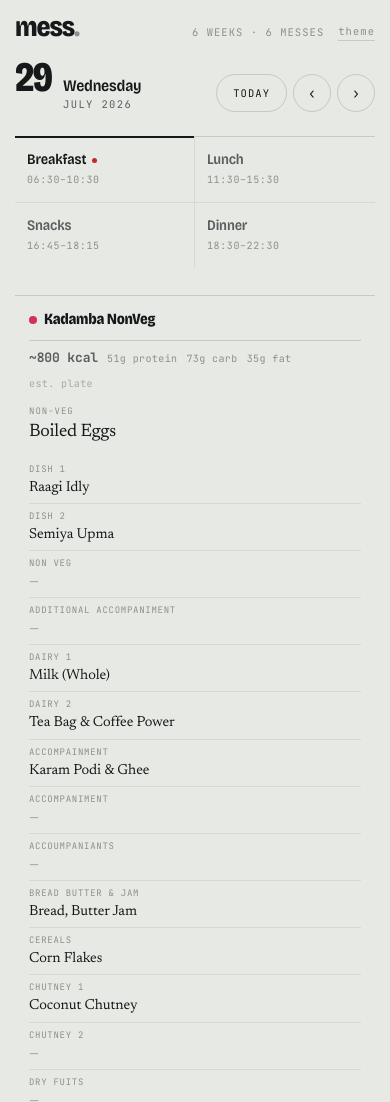
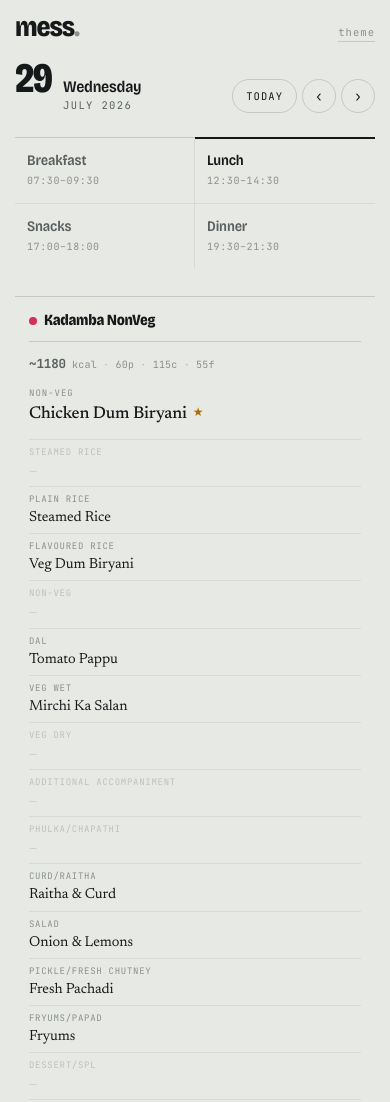
Before and after one commit to Arihant25/mess-menu, a plain HTML site: page index.html in a window 390 px wide. Shown: the top 1102 px of the page. Drawn offline with nearby package versions, Linux system fonts and the light colour scheme.

Commit message:
Align columns on a shared grid, rank the headline dish by appeal
The category rules did not line up across columns: a mess with a second
header line pushed every rule below it out of step, which defeated the
point of the layout. Columns now span shared row tracks via subgrid, so
each category sits on one line across the sheet regardless of header
height. Stacked layout drops the shared tracks.

The headline dish was picked by which category it sat in, which handed
the slot to plain corn rice over matar paneer. It now comes from an
explicit appeal ranking and carries a star.

Also: real meal times, merged title for messes sharing a menu
(Bakul Veg / Palash), one-line nutrition, and a lighter empty cell.

```diff
--- a/index.html
+++ b/index.html
@@ -89,6 +89,7 @@
 *{box-sizing:border-box;margin:0;padding:0}
 html{-webkit-text-size-adjust:100%}
 body{background:var(--paper);color:var(--ink);font-family:var(--f-body);font-size:16px;line-height:1.45;font-optical-sizing:auto}
+.when{min-width:0}
 :focus-visible{outline:2px solid var(--ink);outline-offset:3px;border-radius:2px}
 button{font:inherit;color:inherit;background:none;border:0;cursor:pointer}
 
@@ -127,30 +128,32 @@
 
 .sheet{padding:0 var(--gut) 20px;margin-top:28px}
 .cols{display:grid;gap:0 1px;background:var(--hair);border-top:1px solid var(--rule);border-bottom:1px solid var(--rule)}
-.col{background:var(--paper);padding:15px 14px 18px;min-width:0;text-align:left;position:relative;transition:background .14s;display:block;width:100%}
+/* Every column spans the same row tracks, so the category rules line up
+   horizontally even when one header runs an extra line. */
+.col{display:grid;grid-row:1/-1;grid-template-rows:subgrid;background:var(--paper);padding:15px 14px 18px;min-width:0;text-align:left;position:relative;transition:background .14s;width:100%}
+@supports not (grid-template-rows:subgrid){.col{display:block}}
 .col:hover{background:var(--card)}
 .col[aria-pressed="true"]{background:var(--card)}
 .col[aria-pressed="true"]::after{content:"";position:absolute;inset:0;border:2px solid var(--mc);pointer-events:none}
-.chead{border-bottom:1px solid var(--rule);padding-bottom:10px;margin-bottom:12px;display:flex;align-items:flex-start;gap:8px}
+.chead{border-bottom:1px solid var(--rule);padding-bottom:10px;display:flex;align-items:flex-start;gap:8px;align-self:start}
 .cnamewrap{min-width:0;flex:1}
 .cname{font-family:var(--f-disp);font-weight:800;font-stretch:84%;font-size:15.5px;letter-spacing:-.02em;line-height:1.14;display:flex;align-items:baseline;gap:7px}
 .dot{width:8px;height:8px;border-radius:50%;background:var(--mc);flex:none}
-.calso{font-family:var(--f-mono);font-size:9px;letter-spacing:.05em;color:var(--ink3);margin-top:5px;text-transform:uppercase;line-height:1.5}
 .tick{width:19px;height:19px;border-radius:50%;display:grid;place-items:center;font-size:11px;font-weight:700;background:var(--mc);color:var(--paper);opacity:0;transition:opacity .14s;flex:none;font-family:var(--f-mono)}
 .col[aria-pressed="true"] .tick{opacity:1}
-.nut{display:flex;align-items:baseline;gap:9px;flex-wrap:wrap;margin:-4px 0 13px;font-family:var(--f-mono);font-size:10px;letter-spacing:.04em;color:var(--ink3)}
-.nut b{font-size:13px;font-weight:700;color:var(--ink2);letter-spacing:-.01em}
-.nut .macro{white-space:nowrap}
-.nut .est{opacity:.7}
+.nut{padding:11px 0 0;font-family:var(--f-mono);font-size:10px;letter-spacing:.02em;color:var(--ink3);white-space:nowrap;overflow:hidden;text-overflow:ellipsis;align-self:start}
+.nut b{font-size:12.5px;font-weight:700;color:var(--ink2);letter-spacing:-.01em}
+.nut i{font-style:normal;opacity:.55}
+.heroblk{padding:13px 0 14px;align-self:start}
+.star{color:var(--star);font-size:12px;vertical-align:2px;margin-left:6px;letter-spacing:0}
 .herolab{font-family:var(--f-mono);font-size:9px;letter-spacing:.11em;text-transform:uppercase;color:var(--ink3);margin-bottom:4px}
-.hero{font-family:var(--f-body);font-size:clamp(18px,2vw,24px);line-height:1.15;letter-spacing:-.014em;font-weight:400;text-wrap:balance}
-.rows{margin-top:14px}
+.hero{font-family:var(--f-body);font-size:17px;line-height:1.25;letter-spacing:-.01em;font-weight:500;text-wrap:balance}
 .row{padding:6px 0;border-top:1px solid var(--hair)}
-.row:first-child{border-top:0}
 .rlab{font-family:var(--f-mono);font-size:9px;letter-spacing:.08em;text-transform:uppercase;color:var(--ink3);margin-bottom:2px}
 .rval{font-size:14.5px;line-height:1.32;letter-spacing:-.005em}
 .i+.i::before{content:" · ";color:var(--ink3)}
-.empty{color:var(--ink3)}
+.empty{color:var(--ink3);opacity:.4;font-size:12px}
+.row.void .rlab{opacity:.45}
 .closed{margin-top:18px;font-family:var(--f-mono);font-size:10px;letter-spacing:.06em;color:var(--ink3);text-transform:uppercase;line-height:1.8}
 .closed b{color:var(--ink2);font-weight:500}
 .nodata{padding:48px 0;text-align:center;color:var(--ink2);font-size:17px;border-top:1px solid var(--rule)}
@@ -170,10 +173,24 @@
 .legend{display:flex;gap:14px;flex-wrap:wrap;margin-bottom:10px}
 
 @media (max-width:880px){
-  .cols{gap:1px 0;grid-template-columns:1fr !important}
+  /* Stacked cards: drop the shared row tracks or every column would be
+     placed into the same single column and overlap. */
+  /* minmax(0,1fr), not 1fr — a bare 1fr floors at min-content, and the
+     nowrap nutrition line would then push the page wider than the screen. */
+  .cols{gap:1px 0;grid-template-columns:minmax(0,1fr) !important;grid-template-rows:none !important}
+  .col{display:block;grid-row:auto}
+  .chead{margin-bottom:2px}
   .rail{grid-template-columns:repeat(2,1fr)}
   .slot:nth-child(2){border-right:0}
   .slot:nth-child(-n+2){border-bottom:1px solid var(--hair)}
+}
+@media (max-width:560px){
+  .top{gap:8px}
+  #stamp{display:none}
+  .datebar{gap:12px}
+  .nav{gap:5px}
+  .nav button{width:34px;height:34px}
+  .nav .today{height:34px;padding:0 13px}
 }
 @media (prefers-reduced-motion:reduce){*{animation:none !important;transition:none !important}}
 .sr-only{position:absolute;width:1px;height:1px;padding:0;margin:-1px;overflow:hidden;clip:rect(0,0,0,0);white-space:nowrap;border:0}
@@ -228,10 +245,10 @@
   </ul>
   <h2>Meal times</h2>
   <ul>
-    <li>Breakfast 06:30–10:30</li>
-    <li>Lunch 11:30–15:30</li>
-    <li>Snacks 16:45–18:15 (Kadamba Veg and Yuktāhār only)</li>
-    <li>Dinner 18:30–22:30</li>
+    <li>Breakfast 07:30–09:30</li>
+    <li>Lunch 12:30–14:30</li>
+    <li>Snacks 17:00–18:00 (Kadamba Veg and Yuktāhār only)</li>
+    <li>Dinner 19:30–21:30</li>
   </ul>
 </div>
 </noscript>
@@ -265,10 +282,10 @@
 var MESSBY={};MESS.forEach(function(m){MESSBY[m.id]=m;});
 
 var MEALS=[
-  {id:'breakfast',name:'Breakfast',from:'06:30',to:'10:30'},
-  {id:'lunch',name:'Lunch',from:'11:30',to:'15:30'},
-  {id:'snacks',name:'Snacks',from:'16:45',to:'18:15'},
-  {id:'dinner',name:'Dinner',from:'18:30',to:'22:30'}
+  {id:'breakfast',name:'Breakfast',from:'07:30',to:'09:30'},
+  {id:'lunch',name:'Lunch',from:'12:30',to:'14:30'},
+  {id:'snacks',name:'Snacks',from:'17:00',to:'18:00'},
+  {id:'dinner',name:'Dinner',from:'19:30',to:'21:30'}
 ];
 var DAYS=['sunday','monday','tuesday','wednesday','thursday','friday','saturday'];
 var DAYLABEL=['Sunday','Monday','Tuesday','Wednesday','Thursday','Friday','Saturday'];
@@ -287,7 +304,45 @@
 };
 
 var CAT_ORDER=['Dish 1','Dish 2','Breakfast Sides','Steamed Rice','Plain Rice','Rice','Flavoured Rice','Non-Veg','Non Veg','Dal','Rasam/Sambar','Veg Wet','Veg Dry','Additional Accompaniment','Phulka/Chapathi','Curd/Raitha','Dairy 1','Dairy 2','Salad','Pickle/Fresh Chutney','Fryums/Papad','Dessert','Beverage','Milk'];
-var HERO_CATS=['Non-Veg','Non Veg','Flavoured Rice','Dish 1'];
+
+// What actually pulls people to a mess, ranked by hand rather than by which
+// category a dish happens to sit in. The headline dish is the highest-scoring
+// item on the counter — so matar paneer outranks plain corn rice, which the
+// old category-priority rule got backwards. First pattern to match wins, so
+// specific dishes are listed before the generic ones.
+var APPEAL=[
+  [/chicken\s*(dum\s*)?biry|mutton\s*(dum\s*)?biry|hyd.*biry/i,100],
+  [/chicken\s*65|chilli\s*chicken|butter\s*chicken|chicken\s*(fry|roast|tikka|kabab|lollipop)/i,96],
+  [/mutton|prawn|fish\s*(fry|curry|fingers)/i,94],
+  [/chicken/i,90],
+  [/(butter|shahi|kadai|chilli|tikka)\s*paneer|paneer\s*(butter|tikka|65|majestic)/i,89],
+  [/manchurian|chilli\s*(gobi|mushroom|babycorn)/i,87],
+  [/paneer/i,86],
+  [/(hakka|schezwan|veg)?\s*noodle|chowmein|fried\s*rice/i,84],
+  [/momo|spring\s*roll|dragon/i,82],
+  [/egg\s*(biry|curry|masala|bhurji)|omelet|boiled\s*egg/i,81],
+  [/paneer\s*biry|veg\s*(dum\s*)?biry|biry/i,80],
+  [/pizza|burger|pasta|sandwich|frankie|roll/i,78],
+  [/chole\s*bhat|bhatur|poori|puri/i,76],
+  [/dosa|uttapam|utappam|pesarattu/i,74],
+  [/gulab\s*jamun|ice\s*cream|brownie|cake|jalebi|rasmalai|rasgulla/i,72],
+  [/halwa|kesari|payasam|kheer|laddu|barfi|sheera|double\s*ka\s*meetha/i,70],
+  [/samosa|pakoda|pakora|bajji|bonda|vada|maggi|maggie|cutlet|puff/i,68],
+  [/mushroom|baby\s*corn|babycorn/i,64],
+  [/chole|rajma|chana\s*masala|kadala/i,62],
+  [/aloo|potato|bhindi|gobi|cauliflower|brinjal|capsicum/i,58],
+  [/pulao|puloa|pulihora|jeera\s*rice|lemon\s*rice|tamarind\s*rice|tomato\s*rice|veg\s*rice|coconut\s*rice/i,55],
+  [/khichdi|upma|poha|idli|pongal|vermicelli|sevai/i,50],
+  [/paratha|roti|phulka|chapathi|chapati|naan|kulcha/i,45],
+  [/dal|pappu|sambar|rasam|kadhi|dalcha/i,40],
+  [/rice/i,34],
+  [/curd|butter\s*milk|buttermilk|milk|lassi/i,30],
+  [/salad|pickle|chutney|papad|fryum|podi|jaggery|haldi|tea|coffee|water/i,18]
+];
+function appealOf(n){
+  for(var i=0;i<APPEAL.length;i++) if(APPEAL[i][0].test(n)) return APPEAL[i][1];
+  return 42; // an unrecognised cooked dish outranks staples but not a headliner
+}
 
 function pad(n){return n<10?'0'+n:''+n;}
 function iso(d){return d.getFullYear()+'-'+pad(d.getMonth()+1)+'-'+pad(d.getDate());}
@@ -398,19 +453,20 @@
 }
 function nutHTML(list){
   var t=nutTotal(list);
-  return '<div class="nut"><b>~'+Math.round(t[0]/10)*10+' kcal</b>'+
-    '<span class="macro">'+Math.round(t[1])+'g protein</span>'+
-    '<span class="macro">'+Math.round(t[2])+'g carb</span>'+
-    '<span class="macro">'+Math.round(t[3])+'g fat</span>'+
-    '<span class="est">est. plate</span></div>';
+  return '<div class="nut" title="Estimated for one typical plate">'+
+    '<b>~'+Math.round(t[0]/10)*10+'</b> kcal <i>·</i> '+
+    Math.round(t[1])+'p <i>·</i> '+Math.round(t[2])+'c <i>·</i> '+Math.round(t[3])+'f</div>';
 }
 
 function sig(list){return list?list.map(function(i){return i.c+'|'+i.n.trim().toLowerCase();}).join('~'):'';}
+// The dish most likely to decide where someone eats today.
 function heroOf(list){
-  for(var h=0;h<HERO_CATS.length;h++)
-    for(var i=0;i<list.length;i++)
-      if(list[i].c===HERO_CATS[h])return list[i];
-  return list[0];
+  var best=list[0],bs=-1;
+  list.forEach(function(it){
+    var s=appealOf(it.n);
+    if(s>bs){bs=s;best=it;}
+  });
+  return best;
 }
 function nowMeal(){
   var n=new Date(),hm=n.getHours()*60+n.getMinutes();
@@ -511,30 +567,30 @@
   });
 
   var cur=picks[key+'|'+meal];
-  var html='<div class="cols" style="grid-template-columns:repeat('+folded.length+',minmax(0,1fr))">';
+  // 3 fixed tracks (header, nutrition, hero) plus one per category. Every
+  // column emits exactly this many children so the subgrid lines up.
+  var html='<div class="cols" style="grid-template-columns:repeat('+folded.length+
+    ',minmax(0,1fr));grid-template-rows:repeat('+(cats.length+3)+',auto)">';
   folded.forEach(function(f){
     var hero=heroOf(f.list),heroCat=hero?hero.c:'';
     var on=(cur===f.mess.id)||(f.also.some(function(m){return m.id===cur;}));
     html+='<button class="col" type="button" aria-pressed="'+on+'" data-mess="'+f.mess.id+'" style="--mc:var(--m-'+f.mess.id+')">';
-    html+='<div class="chead"><div class="cnamewrap"><div class="cname"><span class="dot"></span>'+esc(f.mess.name)+'</div>';
-    if(f.also.length)html+='<div class="calso">same menu at '+f.also.map(function(m){return esc(m.short);}).join(', ')+'</div>';
+    // Messes serving an identical menu share one column and one title.
+    var title=[f.mess.name].concat(f.also.map(function(m){return m.name;})).join(' / ');
+    html+='<div class="chead"><div class="cnamewrap"><div class="cname"><span class="dot"></span>'+esc(title)+'</div>';
     html+='</div><div class="tick">✓</div></div>';
     html+=nutHTML(f.list);
-    if(hero){
-      html+='<div class="herolab">'+esc(heroCat)+'</div><p class="hero">'+itemHTML(hero.n)+'</p>';
-    }
-    html+='<div class="rows">';
+    html+='<div class="heroblk">'+(hero?
+      '<div class="herolab">'+esc(heroCat)+'</div><p class="hero">'+itemHTML(hero.n)+
+      '<span class="star" title="Pick of the day">★</span></p>':'')+'</div>';
     cats.forEach(function(c){
       var mine=f.list.filter(function(it){return it.c===c;});
-      if(hero&&c===heroCat){
-        mine=mine.filter(function(it){return it.n!==hero.n;});
-        if(!mine.length)return;
-      }
-      html+='<div class="row"><div class="rlab">'+esc(c)+'</div><div class="rval">'+
+      if(hero&&c===heroCat) mine=mine.filter(function(it){return it.n!==hero.n;});
+      html+='<div class="row'+(mine.length?'':' void')+'"><div class="rlab">'+esc(c)+'</div><div class="rval">'+
         (mine.length?mine.map(function(it){return itemHTML(it.n);}).join(''):'<span class="empty">—</span>')+
         '</div></div>';
     });
-    html+='</div></button>';
+    html+='</button>';
   });
   html+='</div>';
 
```
Also changed, not shown: 1 other file.
